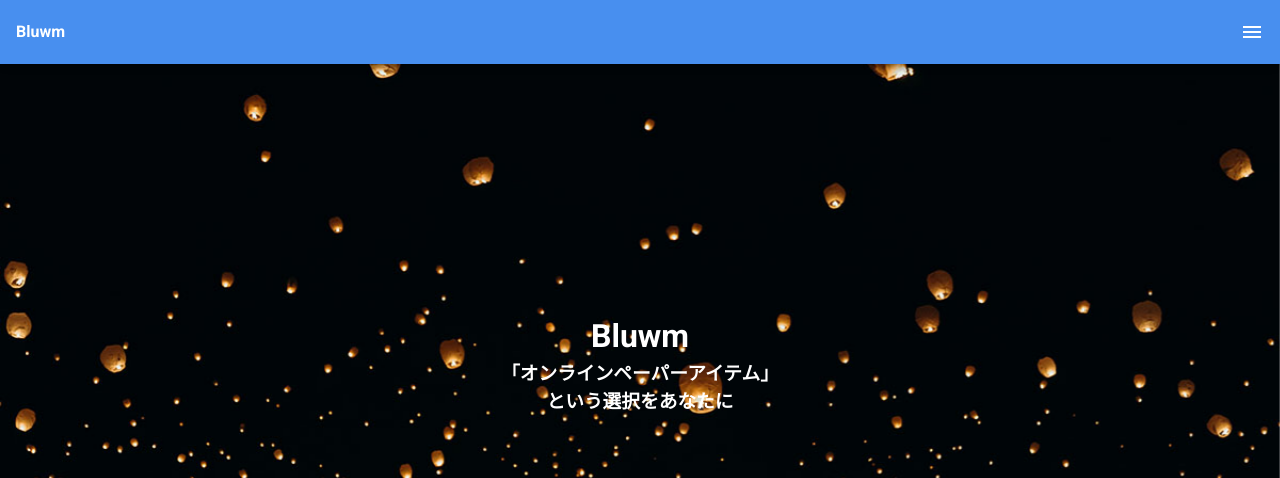
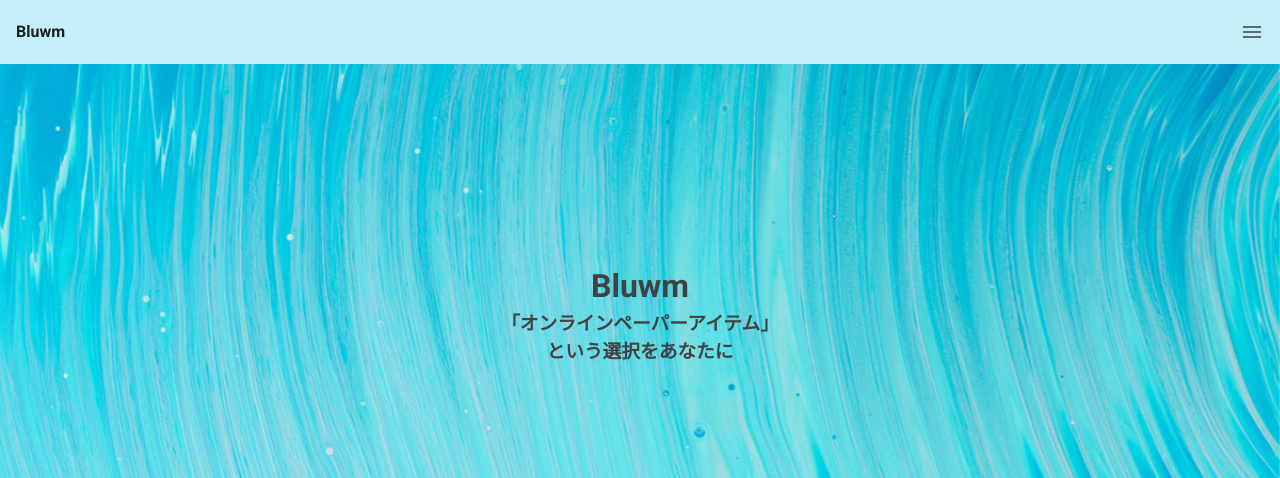
Before and after one commit to Toya-kkhr/bluwm_lp, a Vue app: page / in a window 1280 px wide. Shown: the top 478 px of the page. Built offline with nearby package versions, Linux system fonts and the light colour scheme.

Commit message:
20211213

```diff
--- a/src/App.vue
+++ b/src/App.vue
@@ -1,9 +1,7 @@
 <template>
-  <v-app>
+  <v-app align='center' >
     <v-app-bar
-      app
-      color="primary lighten-1"
-      dark
+      color="#c5eff7"
     >
       <div class="d-flex align-center">
         <strong>Bluwm</strong>
@@ -12,20 +10,17 @@
       <v-spacer></v-spacer>
       <v-app-bar-nav-icon></v-app-bar-nav-icon>
     </v-app-bar>
-
-
-
     <v-main>
       <home/>
     </v-main>
 
      <v-footer
-     color="primary lighten-1"
-    padless>
+     color="#c5eff7"
+    padless
+    >
         <v-col
-        dark
         color="primary lighten-1"
-        class=" text-center white--text"
+        class=" text-center"
         cols="12">
           {{ new Date().getFullYear() }} — <strong>Bluwm</strong>
         </v-col>
--- a/src/components/home/home_hero.vue
+++ b/src/components/home/home_hero.vue
@@ -1,16 +1,16 @@
 <template>
-     <!-- <v-parallax src="https://cdn.vuetifyjs.com/images/backgrounds/vbanner.jpg" > -->
-     <v-parallax :src= "require('@/assets/background.jpg')" height="600">
- <v-row
-    align="center"
-    justify='center'
+<v-parallax
+:src="require('@/assets/hero.jpg')"
+>
+    <v-row
+    align='center'
     >
-    <v-col
-
-    >
+        <v-col>
+            <div style="color:#424242;" class="pa-8">
         <h1>Bluwm</h1>
         <h3>「オンラインペーパーアイテム」<br>という選択をあなたに</h3>
-    </v-col>
- </v-row>
-     </v-parallax>
+        </div>
+        </v-col>
+        </v-row>
+        </v-parallax>
 </template>
--- a/src/views/home.vue
+++ b/src/views/home.vue
@@ -1,15 +1,19 @@
 <template>
 <v-app
-align="center"
+style="background:#c5eff7;"
 >
 <home_hero/>
 <v-main
-style="background:lightblue;"
+class="mt-7"
+>
+<v-row
+align='center'
+justify='center'
 >
     <v-col
-    md='7'
+    md='8'
     >
-<v-container>
+<v-container align='center'>
 <home_contents/>
 </v-container>
 
@@ -29,6 +33,7 @@ style="background:lightblue;"
     <home_form/>
 </v-container>
 </v-col>
+</v-row>
 </v-main>
 
  </v-app>
```
Also changed, not shown: src/assets/hero.jpg (added).
